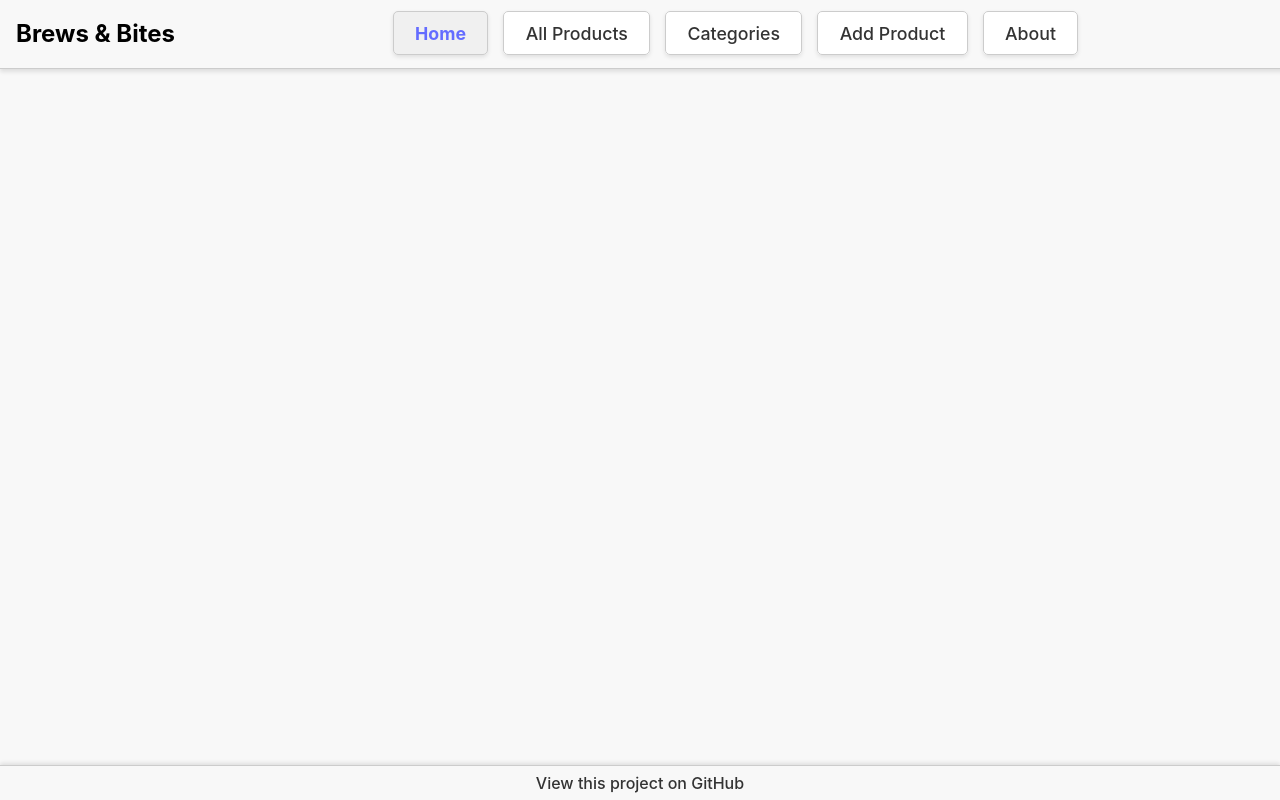
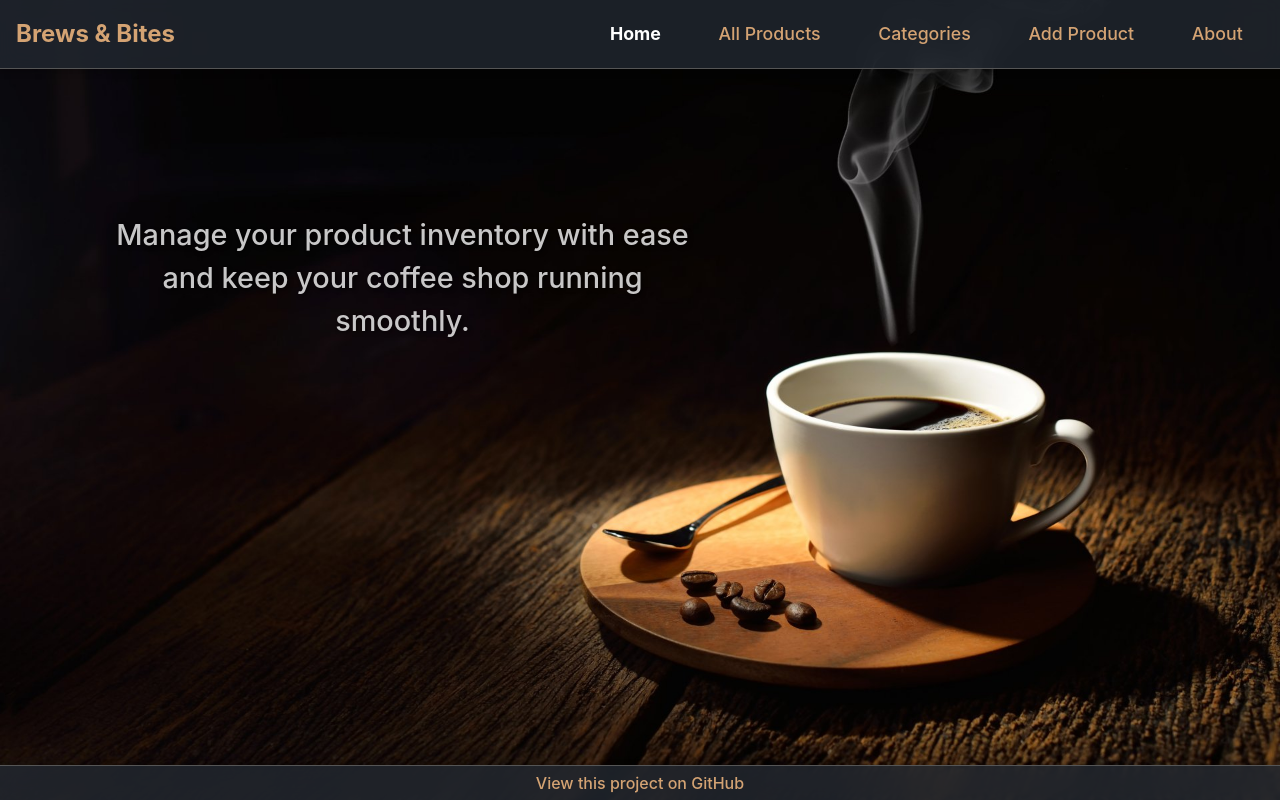
Before and after one commit to NicoAnzo/brews-bites, a React (Vite) app: page / in a window 1280 px wide. Built offline with nearby package versions, Linux system fonts and the light colour scheme.

Commit message:
add styling and background image to HomePage, change colours and effects of all components to style the whole app.

```diff
--- a/package.json
+++ b/package.json
@@ -10,7 +10,11 @@
     "preview": "vite preview"
   },
   "dependencies": {
+    "@chakra-ui/react": "^2.8.2",
+    "@emotion/react": "^11.13.0",
+    "@emotion/styled": "^11.13.0",
     "axios": "^1.7.4",
+    "framer-motion": "^11.3.28",
     "react": "^18.3.1",
     "react-dom": "^18.3.1",
     "react-router-dom": "^6.26.1"
--- a/src/components/ProductList.jsx
+++ b/src/components/ProductList.jsx
@@ -1,6 +1,7 @@
 import { useState, useEffect } from "react";
 import { Link } from "react-router-dom";
 import { API_URL } from "../config/api";
+import { Spinner } from '@chakra-ui/react';
 
 import defaultImageHotDrinks from "../../images/default-image-hot-drinks.webp";
 import defaulImageColdDrinks from "../../images/default-image-cold-drinks.webp";
@@ -53,7 +54,7 @@ function ProductList () {
     };
 
     if (loading) {
-        return <p>Loading products...</p>;
+        return <Spinner thickness='4px' speed='0.65s' emptyColor='gray.200' color='blue.500' size='xl' />;
     }
 
     if (error) {
--- a/src/index.css
+++ b/src/index.css
@@ -1,21 +1,20 @@
 :root {
-  font-family: Inter, system-ui, Avenir, Helvetica, Arial, sans-serif;
+  font-family: 'Inter', system-ui, Avenir, Helvetica, Arial, sans-serif;
   line-height: 1.5;
   font-weight: 400;
   box-sizing: border-box;
-  color: black;
-  background-color: #f8f8f8;
+  color: #f5f5f5;
+  background-color: #2a2a2a;
   font-synthesis: none;
   text-rendering: optimizeLegibility;
   -webkit-font-smoothing: antialiased;
   -moz-osx-font-smoothing: grayscale;
-  padding-top: 60px;
-  padding-bottom: 25px;
 }
 
 body {
   margin: 0;
   text-align: center;
+  background-color: #2a2a2a;
 }
 
 nav {
@@ -23,27 +22,30 @@ nav {
   top: 0;
   left: 0;
   width: 100%;
+  box-sizing: border-box;
   z-index: 10;
   display: flex;
   justify-content: space-between;
   align-items: center;
   padding: 1em;
-  background-color: #f8f8f8;
-  border-bottom: 1px solid #ccc;
-  box-shadow: 0 3px 4px rgba(0, 0, 0, 0.1);
   flex-wrap: wrap;
+  background-color: rgba(34, 40, 49, 0.8);
+  border-bottom: 1px solid #555;
+  backdrop-filter: blur(10px);
+  box-shadow: 0 4px 6px rgba(0, 0, 0, 0.2);
 }
 
 .title {
   font-size: 1.5em;
   font-weight: bold;
   align-self: flex-start;
+  color: #d4a373;
 }
 
 .menu-items {
   display: flex;
   gap: 15px;
-  justify-content: center;
+  justify-content: flex-end;
   flex-grow: 1;
 }
 
@@ -53,34 +55,30 @@ nav {
 
 a {
   font-weight: 500;
-  color: #646cff;
+  color: #d4a373;
   text-decoration: none;
 }
 
-nav a, .dropdown-trigger {
+nav a,
+.dropdown-trigger {
   font-weight: 500;
-  color: #333;
+  color: #d4a373;
   text-decoration: none;
-  border: 1px solid #ccc;
   padding: 0.6em 1.2em;
   margin: 0;
   text-align: center;
   cursor: pointer;
-  background-color: white;
-  border-radius: 5px;
-  box-shadow: 0 2px 4px rgba(0, 0, 0, 0.1);
-  transition: background-color 0.3s, border-color 0.3s;
+  transition: color 0.3s ease;
 }
 
-nav a:hover, .dropdown-trigger:hover {
-  background-color: #e0e0e0;
-  border-color: #999;
+nav a:hover,
+.dropdown-trigger:hover {
+  color: #b37a4c;
 }
 
 nav a.active {
   font-weight: bold;
-  color: #646cff;
-  background-color: #f0f0f0;
+  color: #fff;
 }
 
 .dropdown {
@@ -92,30 +90,25 @@ nav a.active {
 .dropdown-content {
   display: none;
   position: absolute;
-  background-color: white;
-  box-shadow: 0 4px 8px rgba(0, 0, 0, 0.1);
   z-index: 1;
   text-align: center;
   min-width: 160px;
   border-radius: 5px;
+  background-color: rgba(44, 62, 80, 0.9);
+  backdrop-filter: blur(8px);
+  box-shadow: 0 4px 8px rgba(0, 0, 0, 0.2);
 }
 
 .dropdown-content a {
-  color: #333;
+  color: #d4a373;
   padding: 12px 16px;
   text-decoration: none;
   display: block;
-  border-bottom: 1px solid #eee;
-}
-
-.dropdown-content a:hover {
-  background-color: #e0e0e0;
 }
 
 .dropdown:hover .dropdown-content {
   display: block;
 }
-
 
 h1 {
   font-size: 2em;
@@ -123,7 +116,7 @@ h1 {
 }
 
 h3 {
-  color: #333;
+  color: #b37a4c;
   margin-bottom: 20px;
 }
 
@@ -134,13 +127,14 @@ button {
   font-size: 1em;
   font-weight: 500;
   font-family: inherit;
-  background-color: grey;
+  background-color: #4a4a4a;
   cursor: pointer;
-  transition: border-color 0.25s;
+  transition: background-color 0.3s ease, color 0.3s ease;
 }
 
 button:hover {
-  border-color: #646cff;
+  background-color: #d4a373;
+  color: #fff;
 }
 
 button:focus,
@@ -151,21 +145,27 @@ button:focus-visible {
 .create-product-container,
 .product-details-container {
   padding: 20px;
-  background-color: #f8f8f8;
+  margin: 45px auto 25px auto;
+  background-color: #2a2a2a;
+  backdrop-filter: blur(8px);
+  border-radius: 10px;
+  color: #f5f5f5;
 }
 
 .form-container {
   max-width: 500px;
   margin: 0 auto;
+  margin-top: 15px;
   padding: 20px;
-  background-color: #f8f8f8;
+  background-color: #3d3d3d;
   border-radius: 10px;
-  box-shadow: 0 4px 8px rgba(0, 0, 0, 0.1);
+  box-shadow: 0 4px 8px rgba(0, 0, 0, 0.3);
 }
 
 .form-container h3 {
   font-size: 1.5em;
   margin-top: 0;
+  color: #d4a373;
 }
 
 .form-container form {
@@ -178,7 +178,7 @@ button:focus-visible {
   display: flex;
   flex-direction: column;
   font-weight: bold;
-  color: #555;
+  color: #b37a4c;
   margin-bottom: 10px;
   width: 100%;
 }
@@ -189,10 +189,12 @@ button:focus-visible {
 .form-container button {
   width: 100%;
   padding: 10px;
-  border: 1px solid #ccc;
+  border: 1px solid #555;
   border-radius: 5px;
   font-size: 16px;
   box-sizing: border-box;
+  background-color: #333;
+  color: #f5f5f5;
 }
 
 .form-container textarea {
@@ -202,7 +204,7 @@ button:focus-visible {
 
 .form-container button {
   cursor: pointer;
-  background-color: #007bff;
+  background-color: #d4a373;
   color: white;
   border: none;
   border-radius: 5px;
@@ -212,22 +214,24 @@ button:focus-visible {
 }
 
 .form-container button:hover {
-  background-color: #0056b3;
+  background-color: #b37a4c;
 }
 
 .details-card-container {
   max-width: 600px;
   margin: 0 auto;
   padding: 20px;
-  background-color: #f8f8f8;
+  background-color: #3d3d3d;
   border-radius: 10px;
-  box-shadow: 0 4px 8px rgba(0, 0, 0, 0.1);
+  box-shadow: 0 4px 8px rgba(0, 0, 0, 0.3);
   text-align: left;
+  color: #f5f5f5;
 }
 
 .details-card-container h1 {
   font-size: 2.5em;
   margin-bottom: 20px;
+  color: #d4a373;
 }
 
 .details-card-container p {
@@ -237,7 +241,7 @@ button:focus-visible {
 
 .details-card-container p strong {
   font-weight: bold;
-  color: #555;
+  color: #d4a373;
 }
 
 .details-card-container img {
@@ -245,7 +249,7 @@ button:focus-visible {
   height: auto;
   max-width: 400px;
   border-radius: 10px;
-  box-shadow: 0 4px 8px rgba(0, 0, 0, 0.1);
+  box-shadow: 0 4px 8px rgba(0, 0, 0, 0.3);
   margin: 20px auto;
   object-fit: cover;
   display: inline-block;
@@ -258,7 +262,8 @@ button:focus-visible {
   justify-content: center;
 }
 
-.btn-edit, .btn-delete {
+.btn-edit,
+.btn-delete {
   border-radius: 8px;
   border: 1px solid transparent;
   padding: 0.6em 1.2em;
@@ -266,16 +271,17 @@ button:focus-visible {
   font-weight: 500;
   font-family: inherit;
   cursor: pointer;
-  transition: border-color 0.25s;
+  transition: background-color 0.25s, color 0.25s;
 }
 
 .btn-edit {
-  background-color: grey;
+  background-color: #4a4a4a;
   color: white;
 }
 
 .btn-edit:hover {
-  border-color: #646cff;
+  background-color: #d4a373;
+  color: #fff;
 }
 
 .btn-delete {
@@ -284,58 +290,64 @@ button:focus-visible {
 }
 
 .btn-delete:hover {
-  border-color: #ff1a1a;
+  background-color: #ff1a1a;
 }
 
 .product-list-container,
 .product-category-container {
+  background-color: #2a2a2a;
   padding: 20px;
-  background-color: #f8f8f8;
+  margin-top: 60px;
+  margin-bottom: 30px;
+  color: #f5f5f5;
 }
 
 .product-category-container h2 {
   font-size: 2em;
+  margin-top: 0;
   margin-bottom: 20px;
   text-align: center;
-  color: #333;
+  color: #d4a373;
 }
 
 .product-grid {
   display: flex;
   flex-wrap: wrap;
   gap: 20px;
-  justify-content:center;
+  justify-content: center;
 }
 
 .product-card {
-  background-color: white;
-  border: 1px solid #ccc;
+  background-color: #3d3d3d;
+  border: 1px solid #555;
   border-radius: 5px;
   padding: 15px;
-  box-shadow: 0 2px 4px rgba(0, 0, 0, 0.1);
+  box-shadow: 0 2px 4px rgba(0, 0, 0, 0.3);
   transition: background-color 0.3s, border-color 0.3s;
   flex-basis: calc(25% - 20px);
   max-width: calc(25% - 20px);
   box-sizing: border-box;
+  color: #f5f5f5;
 }
 
 .product-card h3 {
   font-size: 1.2em;
   margin: 0;
-  color: #333;
+  color: #d4a373;
 }
 
 .product-card .price {
   width: 30%;
-  border: 1px solid #ccc;
+  border: 1px solid #555;
   border-radius: 5px;
   margin: 0 auto;
-  background-color: #eee;
+  background-color: #2a2a2a;
+  color: #d4a373;
 }
 
 .product-card:hover {
-  background-color: #e0e0e0;
-  border-color: #999;
+  background-color: #2a2a2a;
+  border-color: #d4a373;
 }
 
 .product-card img {
@@ -356,61 +368,91 @@ footer.footer {
   bottom: 0;
   left: 0;
   width: 100%;
-  background-color: #f8f8f8;
+  background-color: rgba(34, 40, 49, 0.8);
   padding: 5px 0;
   text-align: center;
-  border-top: 1px solid #ccc;
-  box-shadow: 0 -2px 4px rgba(0, 0, 0, 0.1);
+  border-top: 1px solid #555;
+  box-shadow: 0 -2px 4px rgba(0, 0, 0, 0.2);
+  backdrop-filter: blur(10px);
 }
 
 footer.footer a {
-  color: #333;
+  color: #d4a373;
   text-decoration: none;
   font-weight: 500;
 }
 
 footer.footer a:hover {
-  color: #646cff;
+  color: #b37a4c;
 }
 
 .about-page-container {
   max-width: 800px;
-  margin: 0 auto;
+  margin: 80px auto 45px auto;
   padding: 20px;
-  background-color: #f8f8f8;
+  box-sizing: border-box;
+  background-color: #3d3d3d;
   border-radius: 10px;
-  box-shadow: 0 4px 8px rgba(0, 0, 0, 0.1);
-  margin-top: 20px;
-  margin-bottom: 20px;
+  box-shadow: 0 4px 8px rgba(0, 0, 0, 0.3);
+  color: #f5f5f5;
 }
 
 .about-section {
   margin-bottom: 30px;
 }
 
-.section-heading {
+.about-section-heading {
   font-size: 1.8em;
-  color: #333;
+  color: #d4a373;
   margin-top: 0;
   margin-bottom: 15px;
   text-align: left;
 }
 
-.section-paragraph {
+.about-section-paragraph {
   font-size: 1.1em;
-  color: #555;
+  color: #d4a373;
   line-height: 1.6;
   text-align: left;
   margin-bottom: 15px;
 }
 
-.manager-photo {
+.about-section-paragraph a:hover {
+  color: #b37a4c;
+}
+
+.about-photo {
   width: 100%;
   max-width: 200px;
   height: auto;
   border-radius: 10px;
-  box-shadow: 0 4px 8px rgba(0, 0, 0, 0.1);
+  box-shadow: 0 4px 8px rgba(0, 0, 0, 0.3);
   margin: 20px 0;
+  opacity: 0.7;
+}
+
+.home-container {
+  width: 100%;
+  height: 100vh;
+  background-image: url('../images/homepage-background.jpg');
+  background-size: cover;
+  background-position: bottom;
+  background-repeat: no-repeat;
+  display: flex;
+  justify-content: flex-start;
+  align-items: center;
+}
+
+.home-description {
+  font-size: 1.8em;
+  font-weight: 500;
+  box-sizing: border-box;
+  padding-bottom: 35%;
+  padding-left: 15%;
+  max-width: 700px;
+  color: #f8f8f8;
+  opacity: 0.8;
+  text-shadow: 2px 2px 4px rgba(0, 0, 0, 0.8);
 }
 
 @media (max-width: 768px) {
@@ -438,7 +480,8 @@ footer.footer a:hover {
     gap: 5px;
   }
 
-  nav a, .dropdown-trigger {
+  nav a,
+  .dropdown-trigger {
     padding: 0.5em 1em;
     font-size: 0.9em;
   }
--- a/src/main.jsx
+++ b/src/main.jsx
@@ -10,5 +10,5 @@ createRoot(document.getElementById('root')).render(
     <BrowserRouter>
       <App />
     </BrowserRouter>
-  </StrictMode>,
+  </StrictMode>
 )
--- a/src/pages/AboutPage.jsx
+++ b/src/pages/AboutPage.jsx
@@ -2,32 +2,32 @@ function AboutPage () {
     return (
         <div className="about-page-container">
             <section className="about-section">
-                <h3 className="section-heading">Welcome to Brews & Bites!</h3>
-                <p className="section-paragraph">
+                <h3 className="about-section-heading">Welcome to Brews & Bites!</h3>
+                <p className="about-section-paragraph">
                     Brews & Bites is your go-to spot for exceptional coffee and delicious food. This app is designed to help you manage our product offerings, keep track of inventory, and stay informed about the latest updates and events.
                 </p>
             </section>
 
             <section className="about-section">
-                <h3 className="section-heading">Our Mission</h3>
-                <p className="section-paragraph">
+                <h3 className="about-section-heading">Our Mission</h3>
+                <p className="about-section-paragraph">
                     Our mission is to deliver top-notch coffee and food in a welcoming environment. We strive to provide excellent service and create memorable experiences for our customers every day.
                 </p>
             </section>
 
             <section className="about-section">
-                <h3 className="section-heading">Meet Our Manager</h3>
-                <p className="section-paragraph">
+                <h3 className="about-section-heading">Meet Our Manager</h3>
+                <p className="about-section-paragraph">
                     Hello! I'm Nicolas, the proud owner and manager of Brews & Bites. I'm passionate about creating a warm and inviting space for everyone who loves great coffee and delicious food. Here's a bit about me and what drives my love for this coffee shop.
                 </p>
-                <p className="section-paragraph">
+                <p className="about-section-paragraph">
                     With over 12 years of experience in the coffee industry, I started Brews & Bites with a vision of blending quality brews with a cozy atmosphere. When I'm not behind the counter, you can find me exploring new coffee trends or experimenting with recipes.
                 </p>
-                <img src="../../images/manager.jpg" alt="Nico's photo" className="manager-photo" />
-                <p className="section-paragraph">
+                <img src="../../images/manager.jpg" alt="Nico's photo" className="about-photo" />
+                <p className="about-section-paragraph">
                     My favorite part of the day is seeing the smiles on our customers' faces.
                 </p>
-                <p className="section-paragraph">
+                <p className="about-section-paragraph">
                     Feel free to drop me a line at <a href="mailto:nanzoate@gmail.com">nanzoate@gmail.com</a> if you have any questions or just want to say hello!
                 </p>
             </section>
--- a/src/pages/HomePage.jsx
+++ b/src/pages/HomePage.jsx
@@ -1,21 +1,11 @@
+
 function HomePage () {
 
     return (
-        <div>
-            <section>
-                <h3></h3>
-                <p></p>
-            </section>
-
-            <section>
-                <h3></h3>
-                <p></p>
-            </section>
-
-            <section>
-                <h3></h3>
-                <p></p>
-            </section>
+        <div className="home-container">
+            <div>
+                <p className="home-description">Manage your product inventory with ease and keep your coffee shop running smoothly.</p>
+            </div>
         </div>
     );
 }
```
Also changed, not shown: src/App.jsx (+6 -1 lines), images/homepage-background.jpg (added), 1 other file (tests, documents, lock files or other folders).
